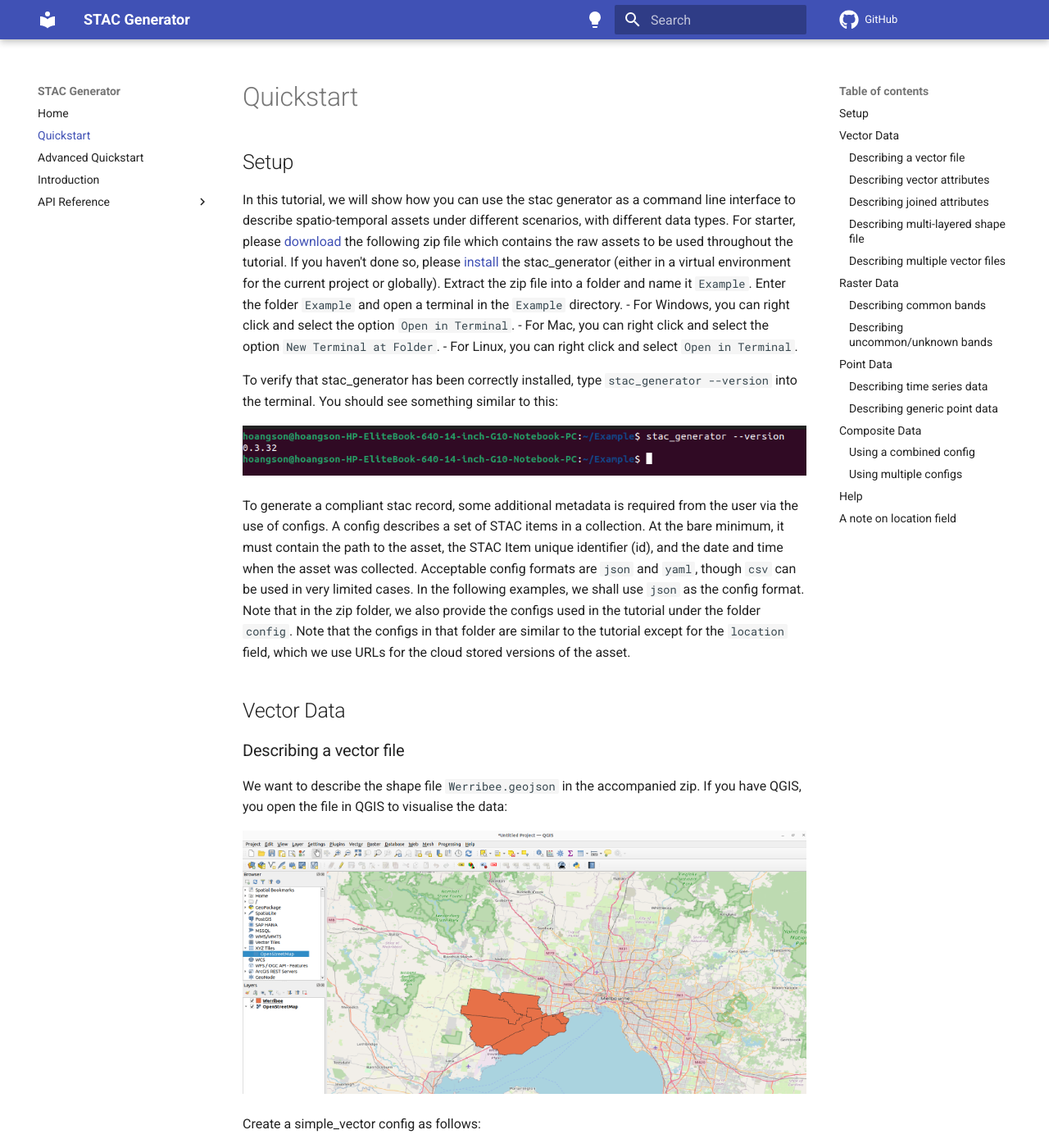
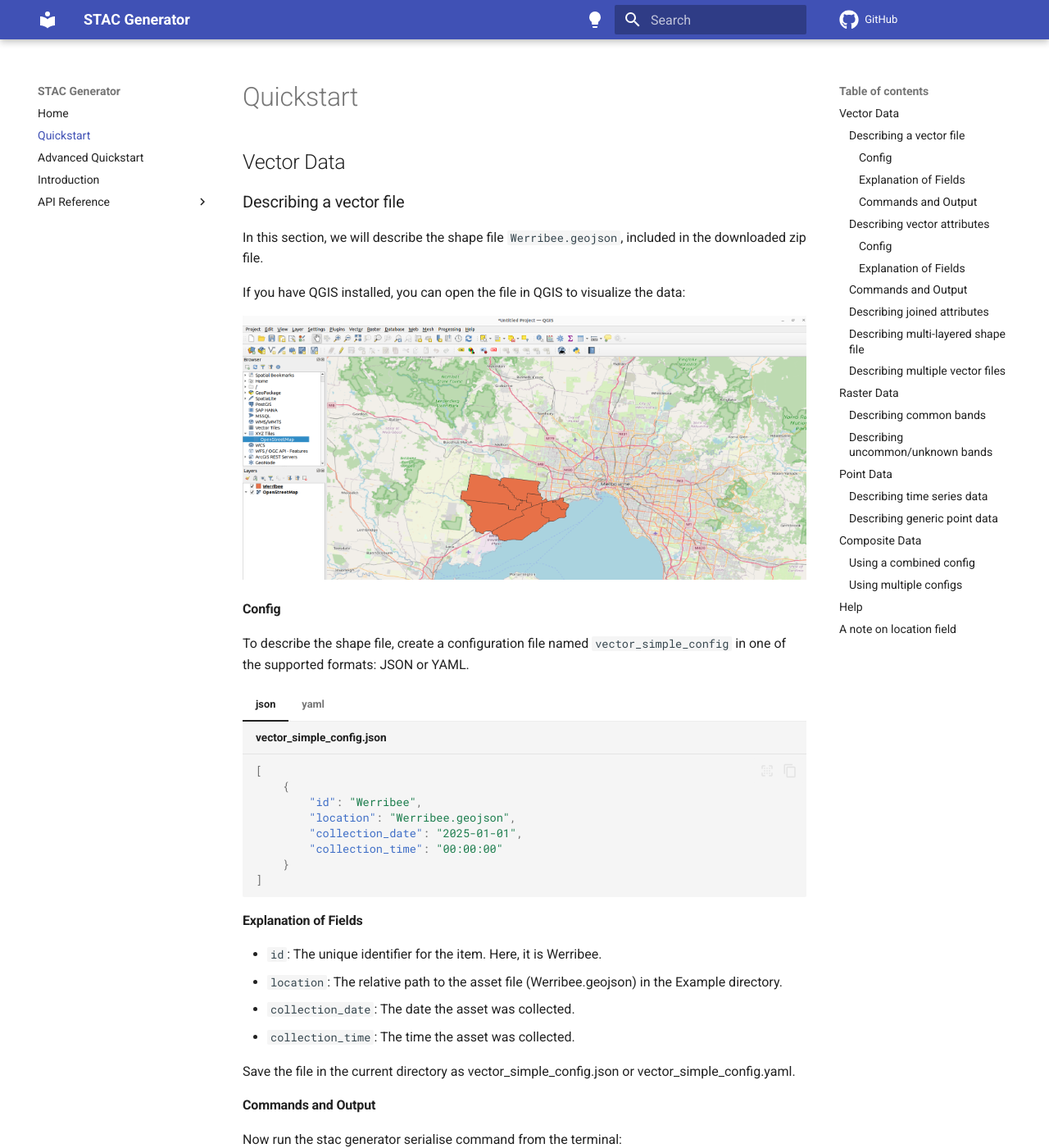
Before and after one commit to aus-plant-phenomics-network/stac-generator, an MkDocs documentation site: the page built from docs/quick_start.md, in a window 1280 px wide and 1400 px high. Shown: the whole window at 82% size. Built offline with MkDocs 1.6.1 and Material for MkDocs 9.7.7, drawn with Linux system fonts in a browser that asks for light colours; comment, search, counter and statistics services are not loaded; the version menu is left out; some of the changed text lies outside the part shown.

Commit message:
WIP: update docs

````diff
--- a/docs/quick_start.md
+++ b/docs/quick_start.md
@@ -1,17 +1,5 @@
 # Quickstart
 
-## Setup
-
-In this tutorial, we will show how you can use the stac generator as a command line interface to describe spatio-temporal assets under different scenarios, with different data types. For starter, please [download]() the following zip file which contains the raw assets to be used throughout the tutorial. If you haven't done so, please [install](./index.md#installation) the stac_generator (either in a virtual environment for the current project or globally). Extract the zip file into a folder and name it `Example`. Enter the folder `Example` and open a terminal in the `Example` directory.
-- For Windows, you can right click and select the option `Open in Terminal`.
-- For Mac, you can right click and select the option `New Terminal at Folder`.
-- For Linux, you can right click and select `Open in Terminal`.
-
-To verify that stac_generator has been correctly installed, type `stac_generator --version` into the terminal. You should see something similar to this:
-
-![](images/terminal-setup.png)
-
-To generate a compliant stac record, some additional metadata is required from the user via the use of configs. A config describes a set of STAC items in a collection. At the bare minimum, it must contain the path to the asset, the STAC Item unique identifier (id), and the date and time when the asset was collected. Acceptable config formats are `json` and `yaml`, though `csv` can be used in very limited cases. In the following examples, we shall use `json` as the config format. Note that in the zip folder, we also provide the configs used in the tutorial under the folder `config`. Note that the configs in that folder are similar to the tutorial except for the `location` field, which we use URLs for the cloud stored versions of the asset.
 
 
 ## Vector Data
@@ -19,40 +7,49 @@
 
 ### Describing a vector file
 
-We want to describe the shape file `Werribee.geojson` in the accompanied zip. If you have QGIS, you open the file in QGIS to visualise the data:
+In this section, we will describe the shape file `Werribee.geojson`, included in the downloaded zip file.
+
+If you have QGIS installed, you can open the file in QGIS to visualize the data:
 
 ![](images/quick_start_Werribee.png)
 
-Create a simple_vector config as follows:
+#### Config
 
-<details>
-<summary>JSON</summary>
+To describe the shape file, create a configuration file named `vector_simple_config` in one of the supported formats: JSON or YAML.
 
-```json title="vector_simple_config.json"
-[
-    {
-        "id": "Werribee",
-        "location": "Werribee.geojson",
-        "collection_date": "2025-01-01",
-        "collection_time": "00:00:00"
-    }
-]
-```
-</details>
+=== "json"
 
-<details>
-<summary>YAML</summary>
+    ``` json title="vector_simple_config.json"
+    [
+        {
+            "id": "Werribee",
+            "location": "Werribee.geojson",
+            "collection_date": "2025-01-01",
+            "collection_time": "00:00:00"
+        }
+    ]
+    ```
 
-```yaml title="vector_simple_config.yaml"
-- id: "Werribee"
-  location: "Werribee.geojson"
-  collection_date: "2025-01-01"
-  collection_time: "00:00:00"
-```
-</details>
+=== "yaml"
+
+    ``` yaml title="vector_simple_config.yaml"
+    - id: "Werribee"
+      location: "Werribee.geojson"
+      collection_date: "2025-01-01"
+      collection_time: "00:00:00"
+    ```
 
 
-In this example, the item's id is `Werribee`. The asset location is `Werribee.geojson`, which points to the file in the extracted folder in `Example`. The required fields `collection_date` and `collection_time` are also provided in the config. Save the config file (either the yaml or json version) in the current directory - i.e `vector_simple_config.json` or `vector_simple_config.csv`.
+#### Explanation of Fields
+
+- `id`: The unique identifier for the item. Here, it is Werribee.
+- `location`: The relative path to the asset file (Werribee.geojson) in the Example directory.
+- `collection_date`: The date the asset was collected.
+- `collection_time`: The time the asset was collected.
+
+Save the file in the current directory as vector_simple_config.json or vector_simple_config.yaml.
+
+#### Commands and Output
 
 Now run the stac generator serialise command from the terminal:
 
@@ -60,59 +57,85 @@
 stac_generator serialise vector_simple_config.json
 ```
 
-Once this command is run, we should see a `generated` folder in the current directory. Upon opening `generated`, you will see a `collection.json` which is the STAC Collection metadata, and a `Werribee` folder containing `Werribee.json`, which is the STAC item metadata.
+After running the command, a new folder named generated will appear in the current directory. Inside the generated folder, you will find:
+
+- collection.json: Contains the STAC Collection metadata.
+
+- Werribee/Werribee.json: Contains the STAC Item metadata for our simple vector.
+
+The `collection.json` and `Werribee.json` files represent the metadata for your asset, compliant with the STAC specification.
 
 ### Describing vector attributes
 
-So far, we manage to write a bare-minimum config to describe a vector asset and use the stac generator command to generate the metadata record. In this example, we will learn how to add additional metadata to better describe the asset. For instance, we may now want to add a `title` and a `description` to our STAC record and also to describe some attributes contained in the vector file. We can see that `Werribee.geojson` has an attribute called `Suburb_Name`:
+Previously, we created a bare-minimum configuration to describe a vector asset and generated the corresponding STAC metadata. In this example, we will enhance the metadata by adding more descriptive fields such as `title` and `description`. Additionally, we will describe attributes contained within the vector file.
+
+For instance, the shape file `Werribee.geojson` has an attribute called `Suburb_Name`:
 
 ![](images/quick_start_Werribee_Attribute.png)
 
-<details>
-<summary>JSON</summary>
+---
 
-```json title="vector_detailed_config.json"
-[
-    {
-        "id": "Werribee",
-        "location": "Werribee.geojson",
-        "collection_date": "2025-01-01",
-        "collection_time": "00:00:00",
-        "title": "Werribee Item",
-        "description": "Suburbs near Werribee Melbourne",
-        "column_info": [{"name": "Suburb_Name", "description": "suburb name"}]
-    }
-]
-```
-</details>
+#### Config
 
-<details>
-<summary>YAML</summary>
+=== "json"
 
-```yaml title="vector_detailed_config.yaml"
-- id: "Werribee"
-  location: "Werribee.geojson"
-  collection_date: "2025-01-01"
-  collection_time: "00:00:00"
-  title: "Werribee Item"
-  description: "Suburbs near Werribee Melbourne"
-  column_info:
-    - name: "Suburb_Name"
-      description: "suburb name"
-```
-</details>
+    ```json title="vector_detailed_config.json"
+    [
+        {
+            "id": "Werribee",
+            "location": "Werribee.geojson",
+            "collection_date": "2025-01-01",
+            "collection_time": "00:00:00",
+            "title": "Werribee Item",
+            "description": "Suburbs near Werribee Melbourne",
+            "column_info": [{"name": "Suburb_Name", "description": "suburb name"}]
+        }
+    ]
+    ```
+=== "yaml"
 
-Save this config as `vector_detailed_config.json` in the same folder and run the serialisation command:
+    ```yaml title="vector_detailed_config.yaml"
+    - id: "Werribee"
+      location: "Werribee.geojson"
+      collection_date: "2025-01-01"
+      collection_time: "00:00:00"
+      title: "Werribee Item"
+      description: "Suburbs near Werribee Melbourne"
+      column_info:
+        - name: "Suburb_Name"
+          description: "suburb name"
+    ```
+
+#### Explanation of Fields
+
+- `title`: item's title
+- `description`: item's description
+- `column_info`: contains a list of column objects with attribute `name` and `description`. This field is used
+to represent the attributes contained in the vector file.
+
+STAC Common-metadata like `title` and `description` can be included in generated STAC records by adding them in the item config. To see a list of supported metadata, please refer to the relevant [documentation]().
+
+### Commands and Output
+
+Save this config as `vector_detailed_config.json`/`vector_detailed_config.yaml` in the same folder and run the serialisation command:
 
 ```bash
 stac_generator serialise vector_detailed_config.json
 ```
 
-Upon checking the generated STAC Item `Werribee.json`, we now see `column_info`, `title`, and `description` fields appearing under the item's `properties` field.
+The fields `title`, `description`, and `column_info` should appear correctly under the generated item's `properties`.
 
 ### Describing joined attributes
 
-A common practice in spatial application involves storing geometry information in one table and attributes in another, and a join operation is performed at run time to generate the combined data. To simplify the workflow, we assume the geometry information is stored in a vector file and the attributes stored in a csv. The stac generator can describe the join operation with a few extra keywords in the config. Before running the stac generator, download the join [file](https://object-store.rc.nectar.org.au/v1/AUTH_2b454f47f2654ab58698afd4b4d5eba7/mccn-test-data/documentation/quickstart/distance.csv) and put it in the current directory `Example`. Our config now looks like this:
+In many spatial applications, geometry information is stored separately from attributes, typically in different tables. A join operation is performed at runtime to combine the two datasets. To simplify this workflow, we assume:
+
+- Geometry information is stored in a vector file (e.g., `Werribee.geojson`).
+- Attributes are stored in a CSV file.
+
+The STAC generator can describe this join operation by including a few additional keywords in the configuration.
+
+For this example, we assume the vector file `Werribee.geojson` has an accompanied attribute table stored in the file `distance.csv`.
+
 
 <details>
 <summary>JSON</summary>
--- /dev/null
+++ b/docs/vector_simple.md
@@ -0,0 +1,59 @@
+## Geometry Vectors
+
+In this section, we will describe the shape file `Werribee.geojson`, included in the downloaded zip file.
+
+If you have QGIS installed, you can open the file in QGIS to visualize the data:
+
+![](images/quick_start_Werribee.png)
+
+#### Config
+
+To describe the shape file, create a configuration file named `vector_simple_config` in one of the supported formats: JSON or YAML.
+
+=== "json"
+
+    ``` json title="vector_simple_config.json"
+    [
+        {
+            "id": "Werribee",
+            "location": "Werribee.geojson",
+            "collection_date": "2025-01-01",
+            "collection_time": "00:00:00"
+        }
+    ]
+    ```
+
+=== "yaml"
+
+    ``` yaml title="vector_simple_config.yaml"
+    - id: "Werribee"
+      location: "Werribee.geojson"
+      collection_date: "2025-01-01"
+      collection_time: "00:00:00"
+    ```
+
+
+#### Explanation of Fields
+
+- `id`: The unique identifier for the item. Here, it is Werribee.
+- `location`: The relative path to the asset file (Werribee.geojson) in the Example directory.
+- `collection_date`: The date the asset was collected.
+- `collection_time`: The time the asset was collected.
+
+Save the file in the current directory as vector_simple_config.json or vector_simple_config.yaml.
+
+#### Commands and Output
+
+Now run the stac generator serialise command from the terminal:
+
+```bash
+stac_generator serialise vector_simple_config.json
+```
+
+After running the command, a new folder named generated will appear in the current directory. Inside the generated folder, you will find:
+
+- collection.json: Contains the STAC Collection metadata.
+
+- Werribee/Werribee.json: Contains the STAC Item metadata for our simple vector.
+
+The `collection.json` and `Werribee.json` files represent the metadata for your asset, compliant with the STAC specification.
--- a/mkdocs.yml
+++ b/mkdocs.yml
@@ -21,6 +21,7 @@
       - search.suggest
       - search.highlight
       - search.share
+      - content.tabs.link
 
 repo_url: https://github.com/aus-plant-phenomics-network/stac-generator
 
@@ -68,10 +69,12 @@
             annotations_path: source
 
 markdown_extensions:
+  - pymdownx.superfences
+  - pymdownx.tabbed:
+      alternate_style: true
   - pymdownx.highlight:
       anchor_linenums: true
       line_spans: __span
       pygments_lang_class: true
   - pymdownx.inlinehilite
   - pymdownx.snippets
-  - pymdownx.superfences
````
Also changed, not shown: docs/setup.md (added, +47 -0 lines).
